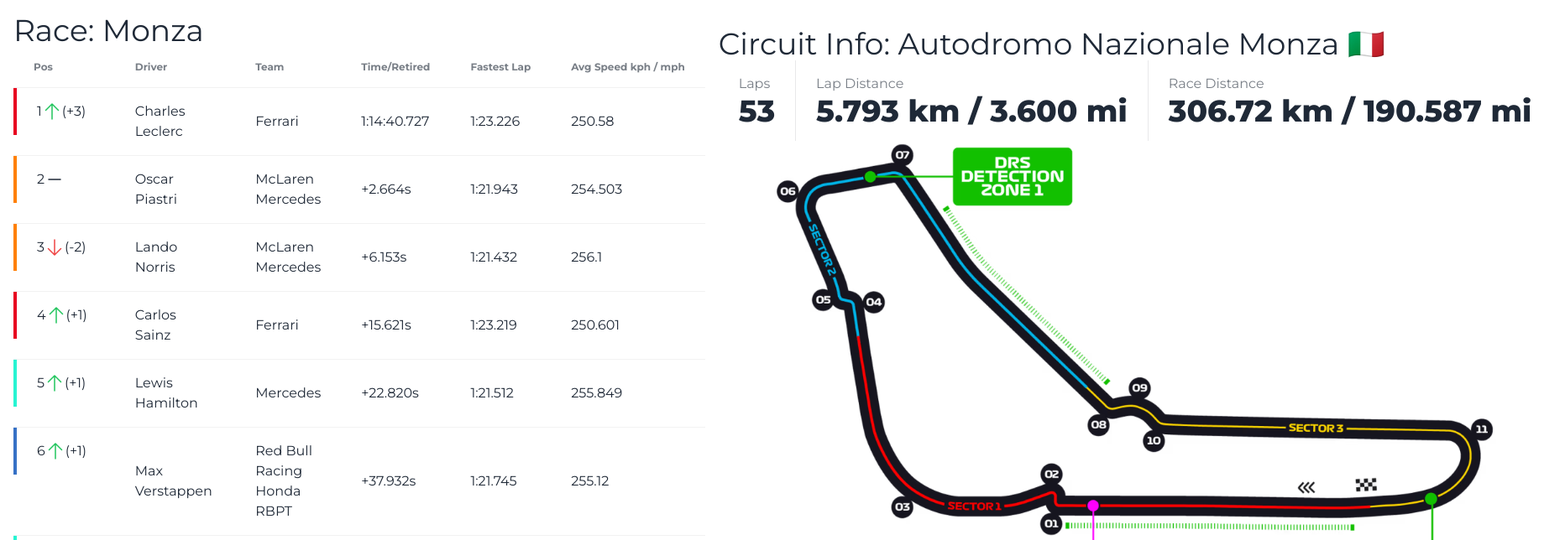
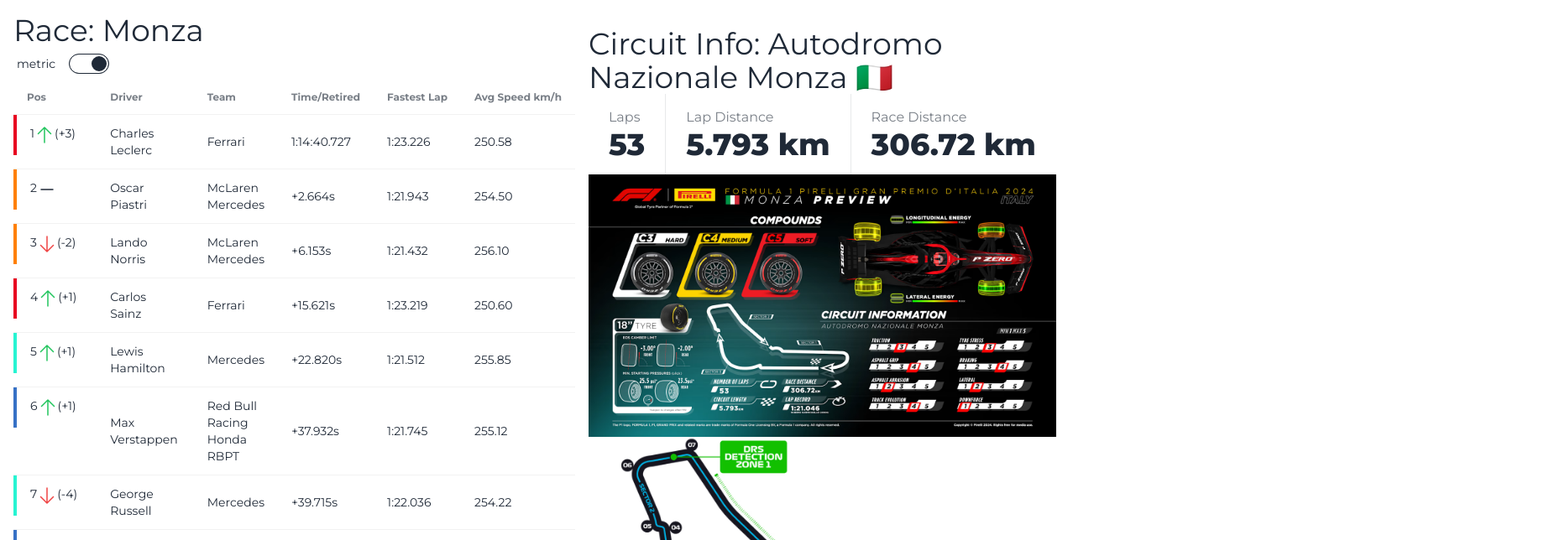
Before and after one commit to Verric/f1-summary, a React (Vite) app: page / in a window 1280 px wide. Shown: the top 644 px of the page at 84% size, 1864 px wide, since content can reach past the window. Built offline with nearby package versions, Linux system fonts and the light colour scheme.

Commit message:
added basic metric to imperial conversion for UK/NA friends

```diff
--- a/src/App.tsx
+++ b/src/App.tsx
@@ -1,9 +1,10 @@
+import { useState } from "react"
 import data from "./assets/2024/monza/results.json"
 import Monza from "./assets/2024/monza/Italy_Circuit.avif"
 import MonzaTyreGuide from "./assets/2024/monza/monza_tyre_guide.avif"
 import clsx from "clsx"
 import { ArrowDownIcon, ArrowUpIcon, MinusIcon } from "@heroicons/react/24/solid"
-import { useState } from "react"
+import { kmToMi } from "./conversion_utils"
 
 function PositionChange({ starting, final }: { starting: string | number; final: string | number }) {
   const change: number = (starting as number) - (final as number)
@@ -30,14 +31,21 @@
 
 function App() {
   const [horizontal, setHorizontal] = useState(true)
+  const [useKms, setUseKms] = useState(true)
   return (
     <main className="max-h-screen p-4 flex" style={{ flexDirection: horizontal ? "row" : "column" }}>
       <section className="flex-grow">
         <h2 onClick={() => setHorizontal(!horizontal)} className="text-4xl">
           Race: Monza
         </h2>
+        <div className="form-control">
+          <label className="label justify-normal cursor-pointer">
+            <span className="label-text">{useKms ? "metric" : "imperial"}</span>
+            <input type="checkbox" className="toggle ml-4" checked={useKms} onClick={() => setUseKms(!useKms)} />
+          </label>
+        </div>
         <div className="overflow-x-auto overflow-y-auto">
-          <table className="table table-lg">
+          <table className="table table-md">
             <thead>
               <tr>
                 <th>Pos</th>
@@ -45,7 +53,7 @@
                 <th>Team</th>
                 <th>Time/Retired</th>
                 <th>Fastest Lap</th>
-                <th>Avg Speed kph / mph</th>
+                <th>Avg Speed {useKms ? "km/h" : "mi/h"}</th>
               </tr>
             </thead>
             <tbody>
@@ -59,7 +67,7 @@
                   <td>{datum.car}</td>
                   <td>{datum.time}</td>
                   <td>{datum.fastestLap}</td>
-                  <td>{datum.avgSpeed}</td>
+                  <td>{useKms ? datum.avgSpeed.toFixed(2) : kmToMi(datum.avgSpeed).toFixed(2)}</td>
                 </tr>
               ))}
             </tbody>
@@ -76,18 +84,16 @@
           </article>
           <article className="stat">
             <p className="stat-title">Lap Distance</p>
-            <p className="stat-value">5.793 km / 3.600 mi</p>
+            <p className="stat-value">{useKms ? "5.793 km" : `${kmToMi(5.793).toFixed(3)} mi`}</p>
           </article>
           <article className="stat">
             <p className="stat-title">Race Distance</p>
-            <p className="stat-value">306.72 km / 190.587 mi</p>
+            <p className="stat-value">{useKms ? "306.72 km" : `${kmToMi(306.72).toFixed(3)} mi`}</p>
           </article>
         </div>
 
-        <div>
-          <img src={Monza} alt="monza circuit" />
-          <img src={MonzaTyreGuide} alt="monza tyre guide" />
-        </div>
+        <img src={MonzaTyreGuide} alt="monza tyre guide" />
+        <img src={Monza} alt="monza circuit" />
       </section>
     </main>
   )
--- /dev/null
+++ b/src/conversion_utils.ts
@@ -0,0 +1,5 @@
+const KM_MI_FACTOR = 1.609
+
+export function kmToMi(input: number) {
+  return input / KM_MI_FACTOR
+}
```
